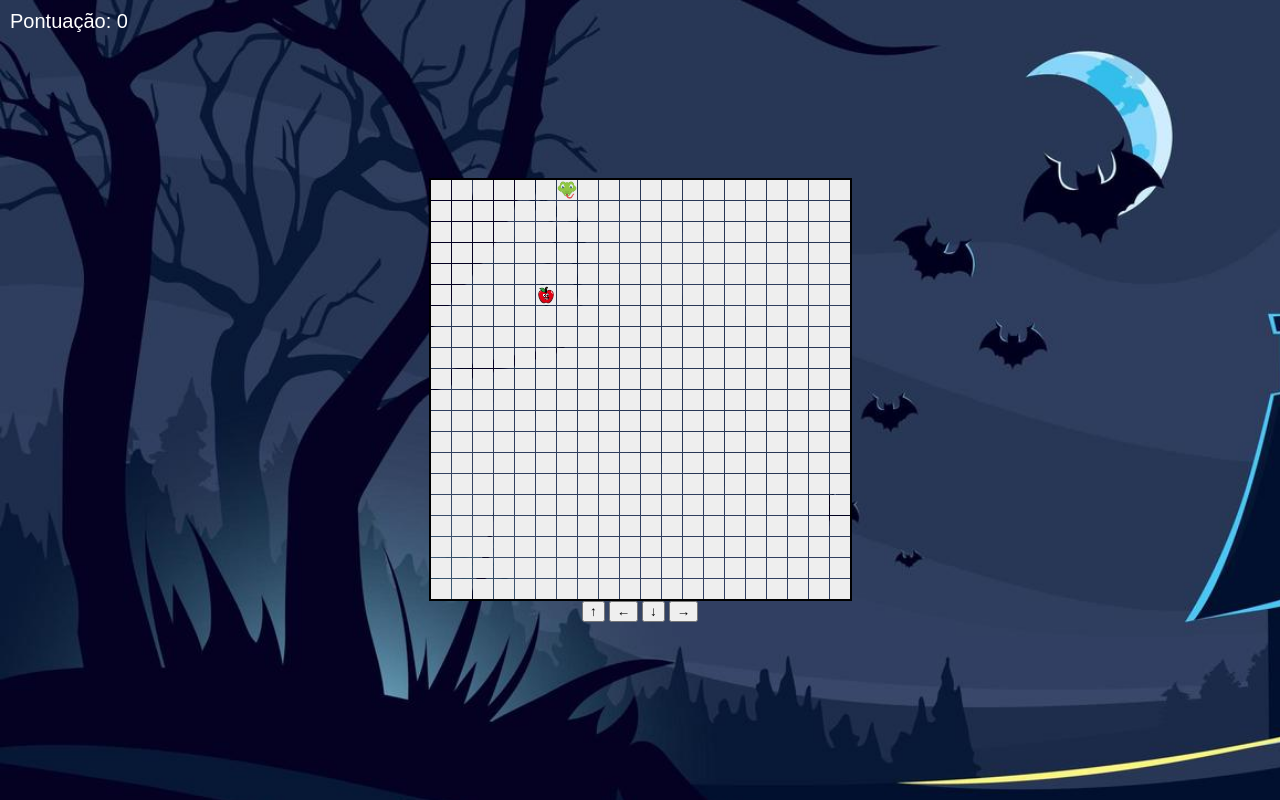
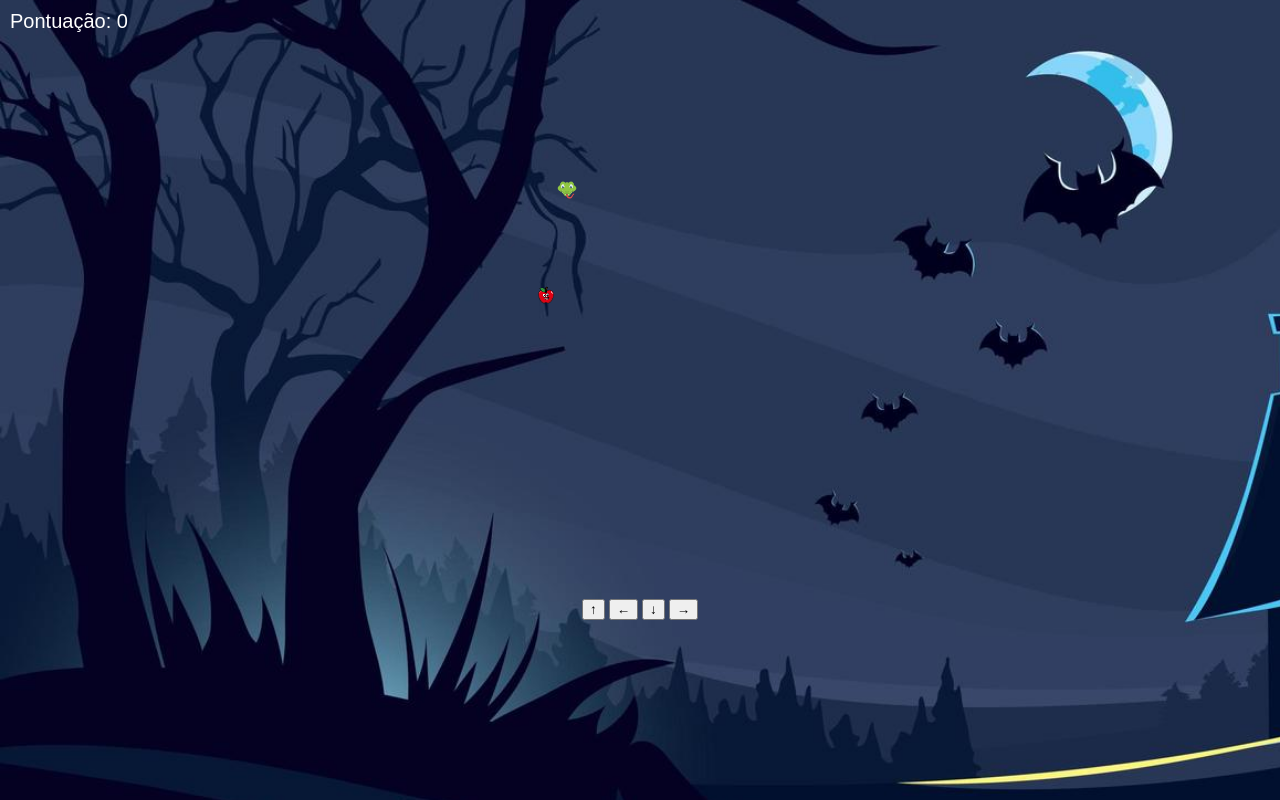
Before and after one commit to yurieogrelo/jogo, a plain HTML site: page index.html in a window 1280 px wide. Drawn offline with Linux system fonts and the light colour scheme.

Commit message:
jogocobra

```diff
--- a/style.css
+++ b/style.css
@@ -15,13 +15,13 @@ body {
   grid-template-columns: repeat(20, 20px);
   grid-template-rows: repeat(20, 20px);
   gap: 1px; /* Pequeno espaço entre as células para destacar o tabuleiro */
-  border: 2px solid #000; /* Borda ao redor do tabuleiro */
+
 }
 
 .cell {
   width: 20px;
   height: 20px;
-  background-color: #eee; /* Cor de fundo para células vazias */
+
 }
 
 .snake {
```
